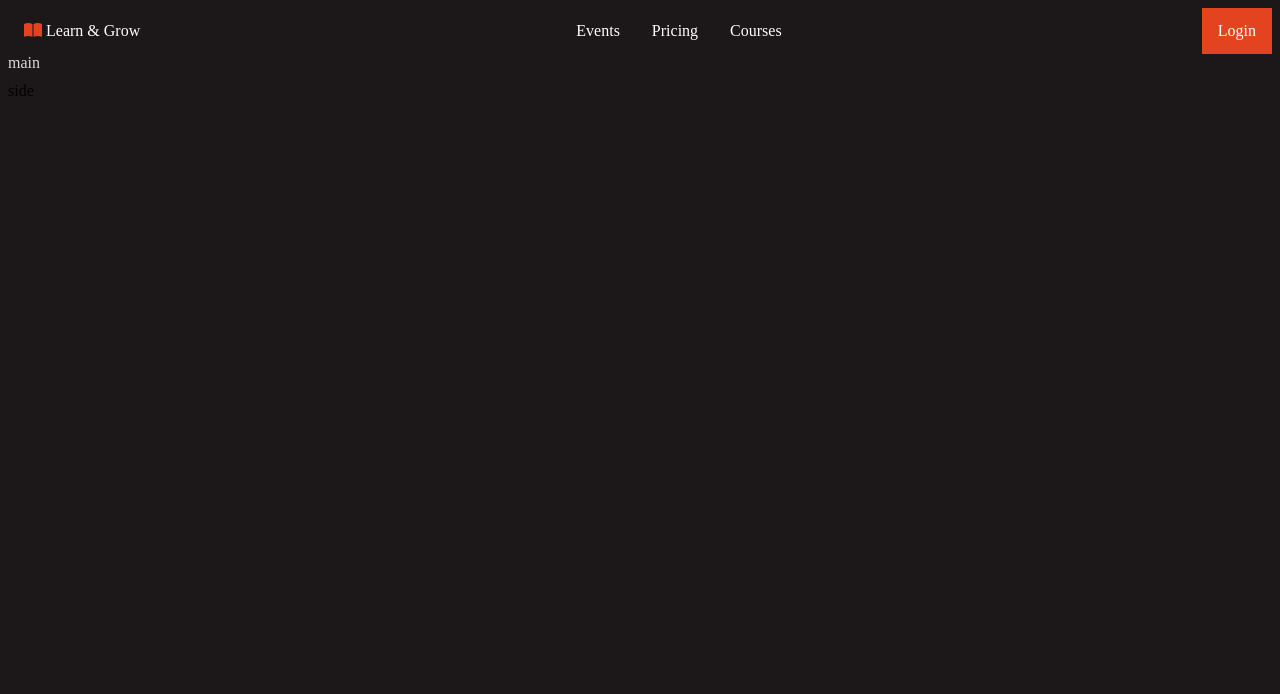
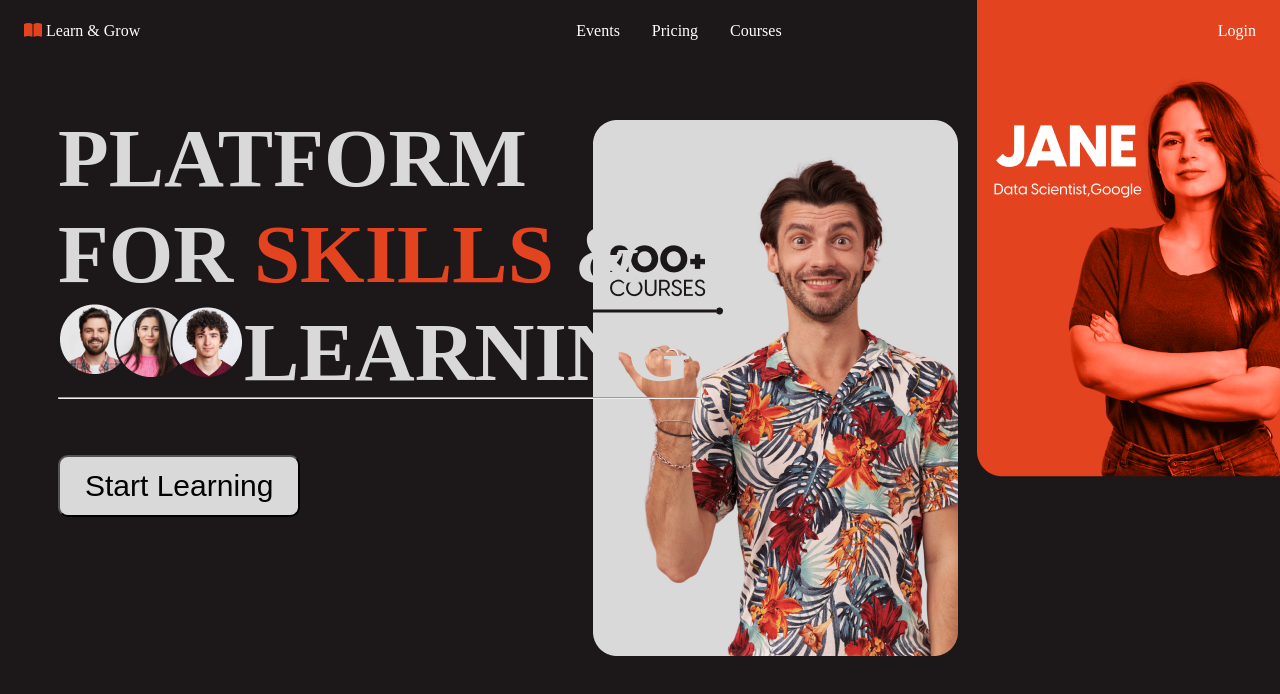
Before and after one commit to shahrzadblackfox/sigma-sample-one, a plain HTML site: page index.html in a window 1280 px wide. Drawn offline with Linux system fonts and the light colour scheme.

Commit message:
added images and button

```diff
--- a/index.html
+++ b/index.html
@@ -38,9 +38,17 @@
     </container>
     <main>
       <div class="grid-container">
-        <div class="grid-item1">main</div>
-        <div class="grid-item2">side</div>
+        <div class="grid-item1">
+          <h1 style="text-transform: uppercase">
+            platform <br />for <span class="h1-skills">skills</span> &
+            <br /><img src="images/Group 1.png" alt="" />learning
+          </h1>
+          <hr style="width: 50%; position: absolute; top: 389px" />
+          <button type="button" class="button-learning">Start Learning</button>
+        </div>
+        <div class="grid-item2"><img src="images/Frame 1.png" alt="" /></div>
       </div>
+      <div class="grid-item3"><img src="images/Frame 2.png" alt="" /></div>
     </main>
   </body>
 </html>
--- a/style.css
+++ b/style.css
@@ -9,6 +9,7 @@ body {
   display: flex;
   grid-gap: 10px;
   justify-content: space-between;
+  z-index: 1;
 }
 
 ul {
@@ -39,10 +40,38 @@ a {
 }
 
 .grid-container {
-  display: grid;
-  gap: 10px;
+  height: 100vh;
+  z-index: -2;
 }
 .grid-item1 {
-  grid-column: 1/5;
   color: var(--gray);
+  margin-left: 50px;
 }
+.grid-item1 h1 {
+  font-size: 83px;
+}
+.grid-item2 {
+  color: var(--gray);
+  right: 0;
+  grid-column: 4/6;
+  position: absolute;
+  right: 322px;
+  z-index: -1;
+  top: 120px;
+}
+.grid-item3 {
+  position: absolute;
+  top: -78px;
+  right: 0;
+  z-index: -1;
+}
+.h1-skills {
+  color: #e44320;
+}
+
+.button-learning {
+  background-color: var(--gray);
+  padding: 12px 25px;
+  font-size: 30px;
+  border-radius: 10px;
+}
```
Also changed, not shown: images/Frame 1.png (added), images/Frame 2.png (added), images/Group 1.png (added).
